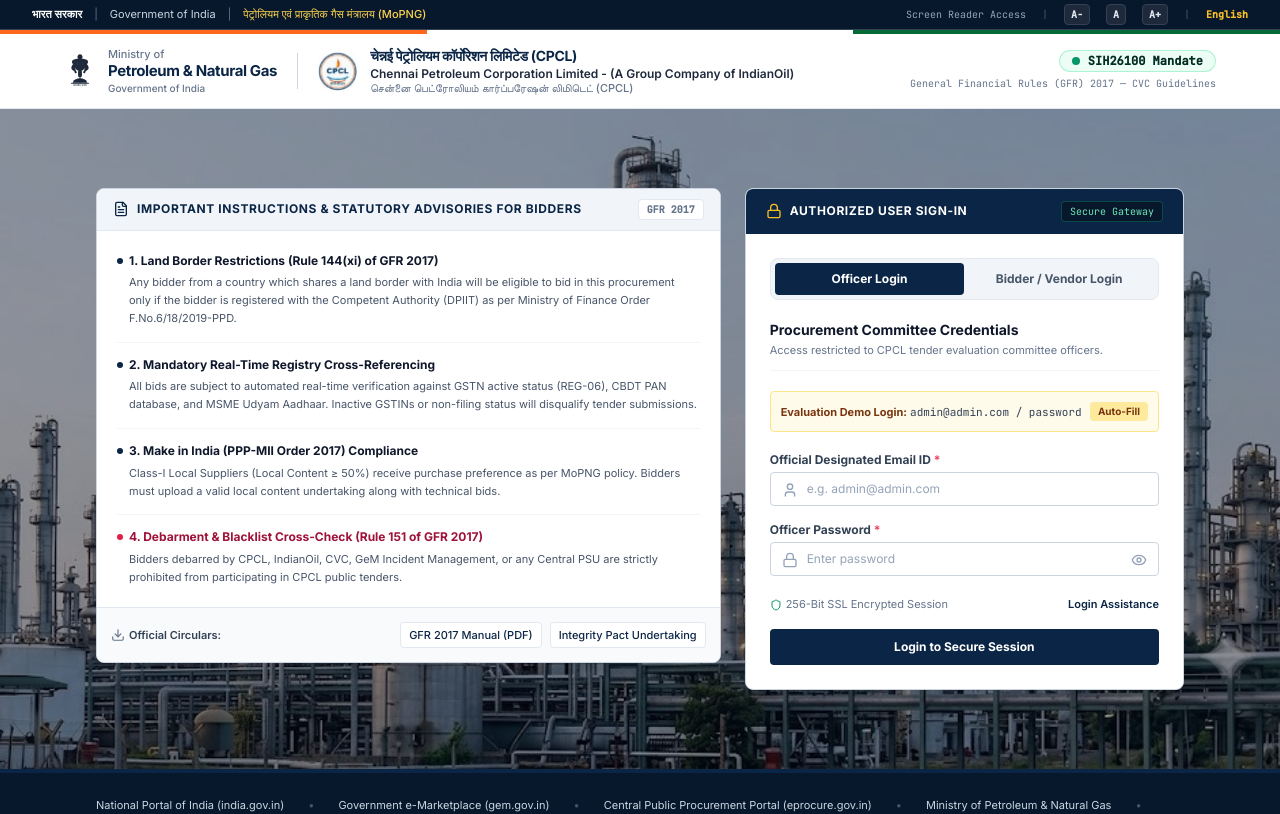
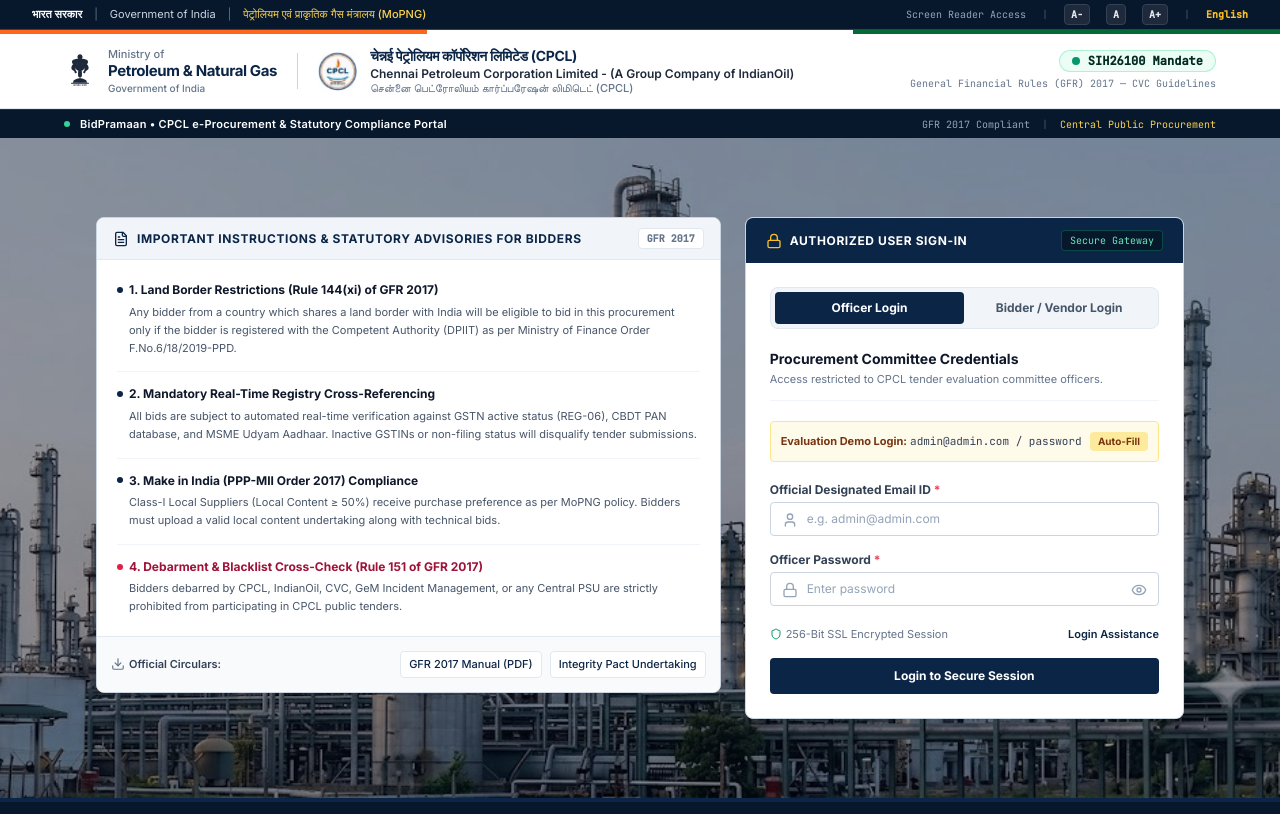
Before and after one commit to snuthon1/gemcompliance, a React (Vite) app in the folder client/: page /login in a window 1280 px wide. Shown: the top 814 px of the page. Built offline with nearby package versions, Linux system fonts and the light colour scheme; the HTML template or start-up script is replaced by a standard one.

Commit message:
feat(ui): complete modern visual overhaul for Login.jsx

```diff
--- a/client/src/pages/Login.jsx
+++ b/client/src/pages/Login.jsx
@@ -184,6 +184,23 @@ export default function Login() {
             </div>
           </div>
         </header>
+
+        {/* 4. SMALL NAVY STRIP UNDER TOP NAVBAR */}
+        <div className="bg-[#07182D] text-slate-300 py-1.5 px-4 sm:px-8 border-t border-slate-700/60 shadow-xs">
+          <div className="max-w-6xl mx-auto flex items-center justify-between text-[11px]">
+            <div className="flex items-center space-x-2.5">
+              <span className="w-1.5 h-1.5 rounded-full bg-emerald-400"></span>
+              <span className="font-semibold text-white tracking-wide">
+                BidPramaan &bull; CPCL e-Procurement &amp; Statutory Compliance Portal
+              </span>
+            </div>
+            <div className="hidden sm:flex items-center space-x-3 text-[10px] font-mono text-slate-400">
+              <span>GFR 2017 Compliant</span>
+              <span className="text-slate-600">|</span>
+              <span className="text-amber-300">Central Public Procurement</span>
+            </div>
+          </div>
+        </div>
       </div>
 
       {/* 5. MAIN CONTENT AREA: DUAL-COLUMN GOVERNMENT LAYOUT */}
```
